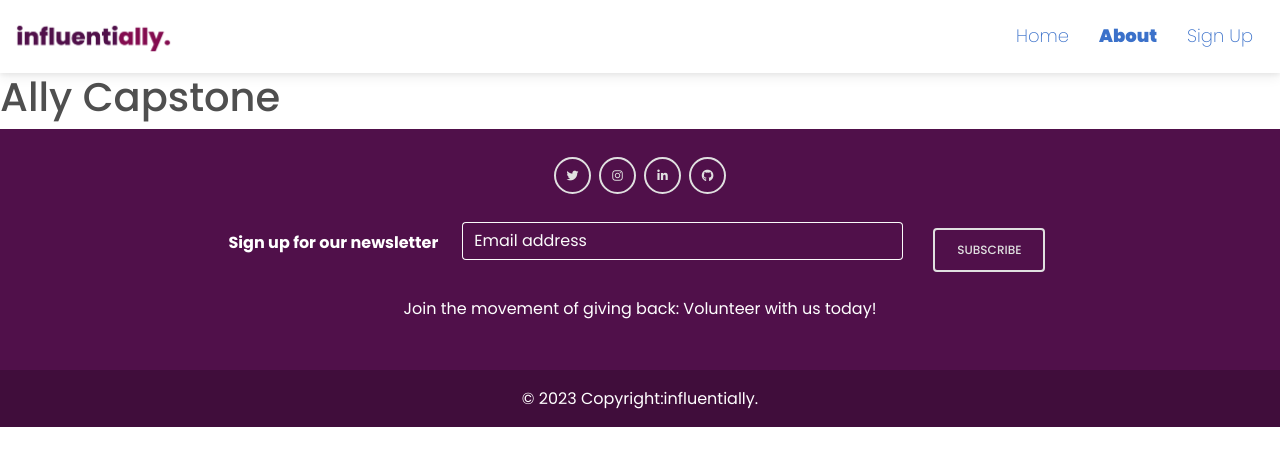
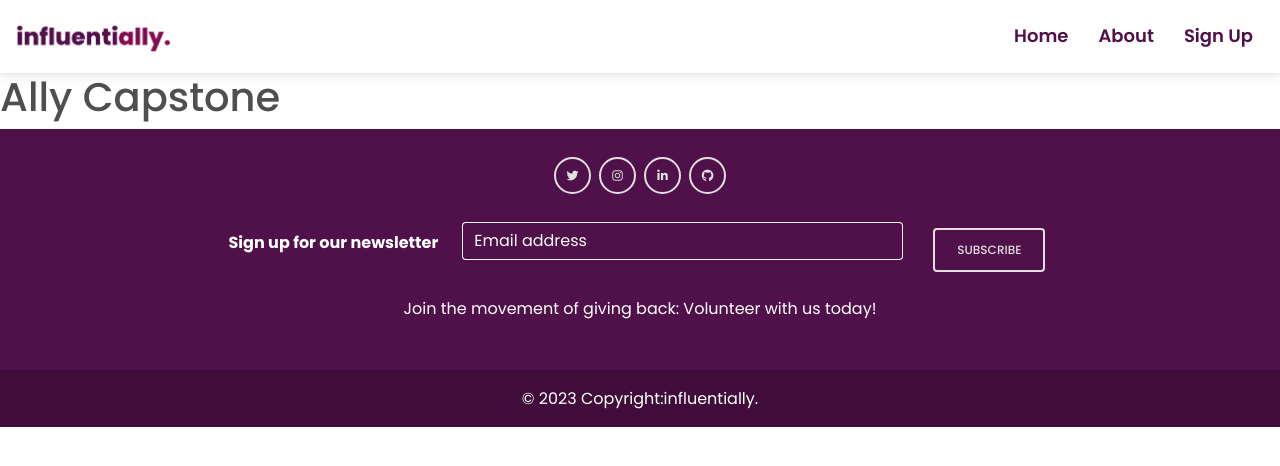
Before and after one commit to katercila/Ally-Capstone-, a React (Create React App) app: page / in a window 1280 px wide. Shown: the top 466 px of the page. Built offline with nearby package versions, Linux system fonts and the light colour scheme.

Commit message:
made changes to nav

```diff
--- a/src/components/NavBar.js
+++ b/src/components/NavBar.js
@@ -28,21 +28,21 @@ function NavBar() {
           aria-label='Toggle navigation'
           onClick={() => setShowNavRight(!showNavRight)}
         >
-          <MDBIcon icon='bars' fas />
+          <MDBIcon className='nav-bars' icon='bars' fas />
         </MDBNavbarToggler>
 
         <MDBCollapse navbar show={showNavRight}>
           <MDBNavbarNav right fullWidth={false} className='mb-2 mb-lg-0'>
             <MDBNavbarItem style={{padding:15, fontSize:18}}>
-             <Link to="/">Home</Link>
+            <Link className="nav-items" to="/">Home</Link>
 
             </MDBNavbarItem>
-            <MDBNavbarItem className="home"  style={{padding:15, fontSize:18}}>
-             <Link to="/about">About</Link>
+            <MDBNavbarItem   style={{padding:15, fontSize:18}}>
+             <Link className="nav-items" to="/about">About</Link>
             </MDBNavbarItem>
 
             <MDBNavbarItem style={{padding:15, fontSize:18}}>
-             <Link to="/signup">Sign Up</Link>
+            <Link className="nav-items" to="/signup">Sign Up</Link>
             </MDBNavbarItem>
             <MDBNavbarItem>
             </MDBNavbarItem>
--- a/src/styling/NavBar.css
+++ b/src/styling/NavBar.css
@@ -1,40 +1,15 @@
-/* NAV BAR */
 @import url('https://fonts.googleapis.com/css2?family=Poppins:ital,wght@0,100;0,200;0,400;0,500;0,600;0,700;0,800;0,900;1,100;1,200;1,300;1,400;1,500;1,600;1,700;1,800&display=swap');
 
-.home {
+.nav-items {
   font-family: 'Poppins', sans-serif !important;
-  color: green !important;
-  font-weight: 900;
+  color: #50104A !important;
+  font-weight: 600;
 }
-/* nav {
-    width: 60%;
-    margin: 0 auto;
-    padding: 5px;
-    box-shadow: 0px 5px 0px #dedede;
-  }
-  nav ul {
-    list-style: none;
-    text-align: center;
-    height: 20px;
-    font-family: custom,Univers,Helvetica Neue,Helvetica,Arial,sans-serif;
-  }
-  nav ul li {
-    display: inline-block;
-  }
-  nav ul li a {
-    display: block;
-    padding: 2px;
-    text-decoration: none;
-    color: rgb(7, 3, 0);
-    font-weight: 800;
-    text-transform: uppercase;
-    margin: 0 10px;
-  }
-  nav ul li a,
-  nav ul li a:after,
-  nav ul li a:before {
-    transition: all .5s;
-  }
-  nav ul li a:hover {
-    color: lime;
-  } */
+
+.nav-items:hover{
+  color: #94125c !important;
+}
+
+.nav-bars{
+  color: #94125c;
+}
```
